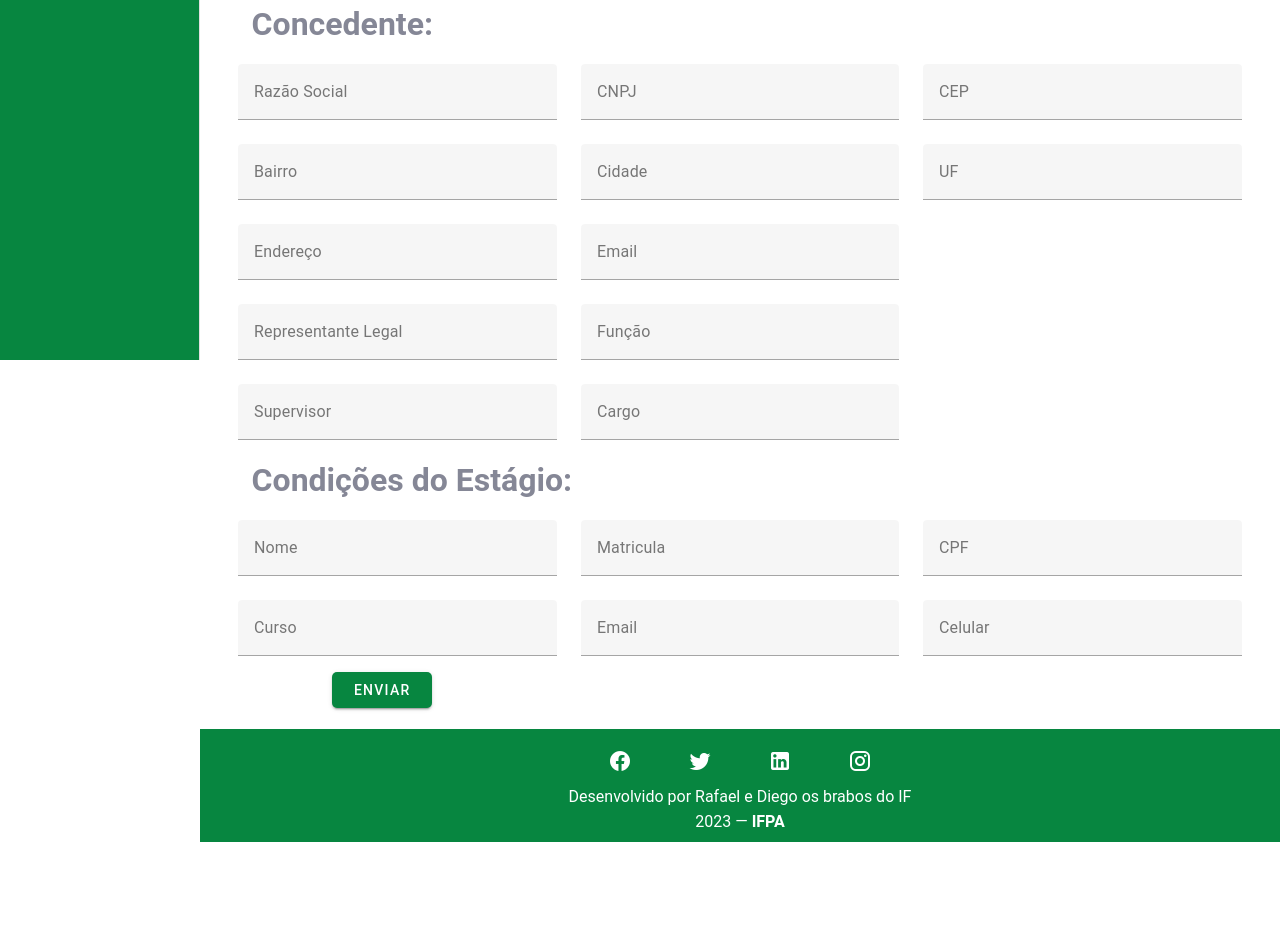
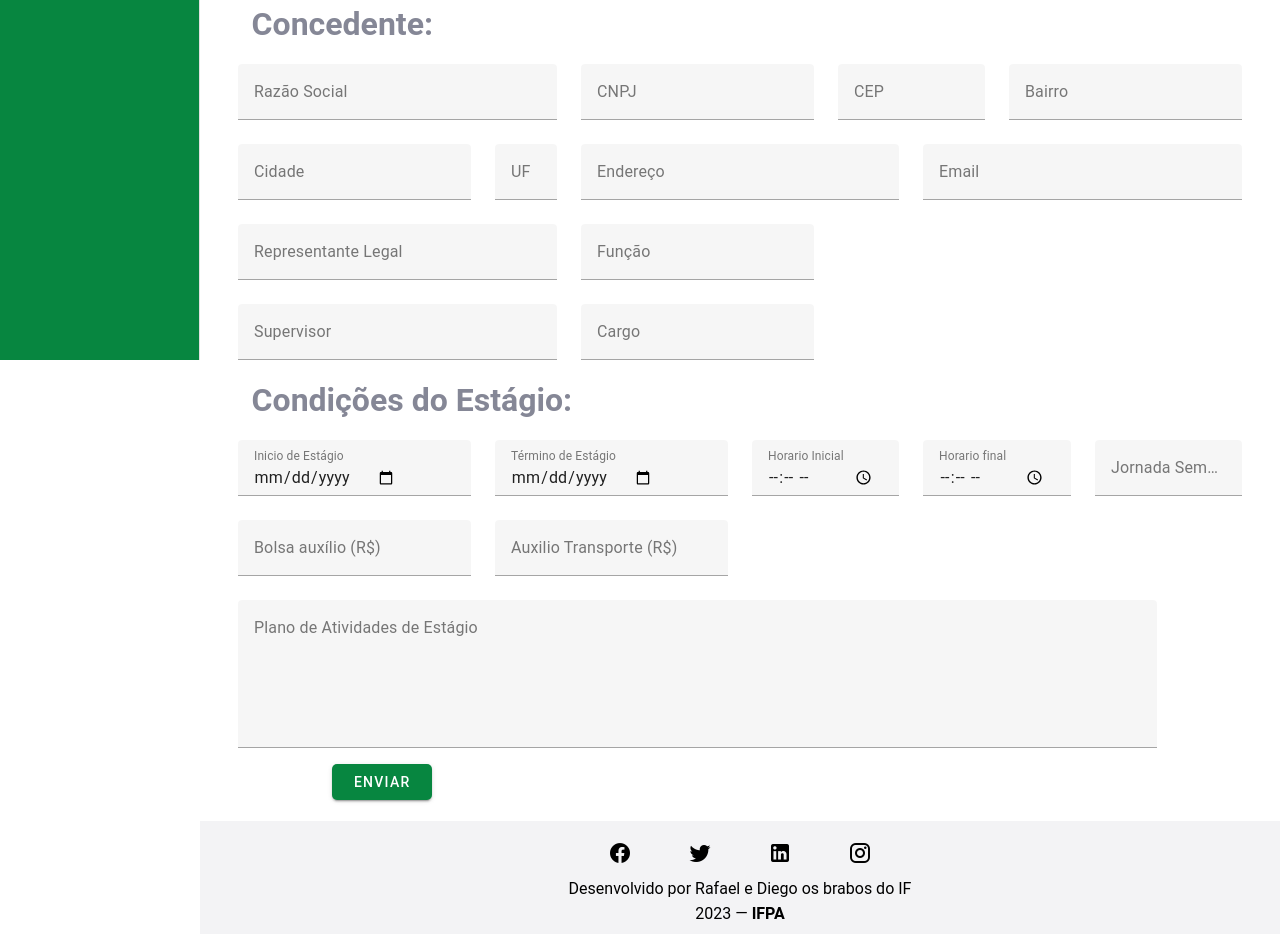
Before and after one commit to diegosantss/Front_estagio_legal, a Vue app: page /estagio/naoobrigatorio in a window 1280 px wide. Shown: the part 440-1374 px from the top of the page. Before the commit the page ends 1282 px from the top, so only its background shows below. Built offline with nearby package versions, Linux system fonts and the light colour scheme.

Commit message:
chore: adicionando inputs no  Formulário

```diff
--- a/src/views/estagio-nao-obrigatorio/estagio-nao-obrigatorio.vue
+++ b/src/views/estagio-nao-obrigatorio/estagio-nao-obrigatorio.vue
@@ -23,9 +23,10 @@
 
               <v-col
                 cols="12"
-                md="4"
+                md="2"
               >
                 <v-text-field
+                  type="number"
                   :counter="10"
                   label="Matricula"
                   hide-details
@@ -34,9 +35,10 @@
               </v-col>
               <v-col
                 cols="12"
-                md="4"
+                md="2"
               >
                 <v-text-field
+                  type="number"
                   :counter="10"
                   label="CPF"
                   required
@@ -66,9 +68,10 @@
               </v-col>
               <v-col
                 cols="12"
-                md="4"
+                md="3"
               >
                 <v-text-field
+                  type="number"
                   :counter="10"
                   label="Celular"
                   required
@@ -97,9 +100,10 @@
 
               <v-col
                 cols="12"
-                md="4"
+                md="3"
               >
                 <v-text-field
+                  type="number"
                   :counter="10"
                   label="CNPJ"
                   hide-details
@@ -108,9 +112,10 @@
               </v-col>
               <v-col
                 cols="12"
-                md="4"
+                md="2"
               >
                 <v-text-field
+                  type="number"
                   :counter="10"
                   label="CEP"
                   required
@@ -119,7 +124,7 @@
               </v-col>
               <v-col
                 cols="12"
-                md="4"
+                md="3"
               >
                 <v-text-field
                   label="Bairro"
@@ -129,7 +134,7 @@
               </v-col>
               <v-col
                 cols="12"
-                md="4"
+                md="3"
               >
                 <v-text-field
                   :counter="10"
@@ -140,7 +145,7 @@
               </v-col>
               <v-col
                 cols="12"
-                md="4"
+                md="1"
               >
                 <v-text-field
                   :counter="10"
@@ -187,7 +192,7 @@
               </v-col>
               <v-col
                 cols="12"
-                md="4"
+                md="3"
               >
                 <v-text-field
                   :counter="10"
@@ -211,7 +216,7 @@
               </v-col>
               <v-col
                 cols="12"
-                md="4"
+                md="3"
               >
                 <v-text-field
                   :counter="10"
@@ -229,11 +234,12 @@
                   <v-row>
                     <v-col
                       cols="12"
-                      md="4"
+                      md="3"
                     >
                       <v-text-field
+                        type="date"
                         :counter="10"
-                        label="Nome"
+                        label="Inicio de Estágio"
                         required
                         hide-details
                       ></v-text-field>
@@ -241,57 +247,86 @@
 
                     <v-col
                       cols="12"
-                      md="4"
+                      md="3"
                     >
                       <v-text-field
+                        type="date"
                         :counter="10"
-                        label="Matricula"
+                        label="Término de Estágio"
                         hide-details
                         required
                       ></v-text-field>
                     </v-col>
                     <v-col
                       cols="12"
-                      md="4"
+                      md="2"
                     >
                       <v-text-field
+                        type="time"
                         :counter="10"
-                        label="CPF"
+                        label="Horario Inicial"
                         required
                         hide-details
                       ></v-text-field>
                     </v-col>
                     <v-col
                       cols="12"
-                      md="4"
+                      md="2"
                     >
                       <v-text-field
-                        label="Curso"
+                        type="time"
+                        label="Horario final"
                         hide-details
                         required
                       ></v-text-field>
                     </v-col>
                     <v-col
                       cols="12"
-                      md="4"
+                      md="2"
                     >
                       <v-text-field
+                        type="number"
                         :counter="10"
-                        label="Email"
+                        label="Jornada Semanal"
                         required
                         hide-details
                       ></v-text-field>
                     </v-col>
                     <v-col
                       cols="12"
-                      md="4"
+                      md="3"
                     >
                       <v-text-field
+                        type="number"
                         :counter="10"
-                        label="Celular"
+                        label="Bolsa auxílio (R$)"
                         required
                         hide-details
                       ></v-text-field>
+                    </v-col>
+                    <v-col
+                      cols="12"
+                      md="3"
+                    >
+                      <v-text-field
+                        type="number"
+                        :counter="10"
+                        label="Auxilio Transporte (R$)"
+                        required
+                        hide-details
+                      ></v-text-field>
+                    </v-col>
+                    <v-col
+                      cols="12"
+                      md="11"
+                    >
+                      <v-textarea
+                        :counter="10"
+                        label="Plano de Atividades de Estágio"
+                        placeholder="1-&#10;2-&#10;3-&#10;4-&#10;5-"
+                        required
+                        hide-details
+                      ></v-textarea>
                     </v-col>
 
                   </v-row>
--- a/src/views/estagio-nao-obrigatorio/style.scss
+++ b/src/views/estagio-nao-obrigatorio/style.scss
@@ -22,7 +22,13 @@ text-align: center;
 }
 
 .btn {
-    align-items: center;
+
+    text-align: center;
     margin: 0 110px;
     @include button-submit
 }
+
+.text1{
+    font-size: 16px;
+    color: #858796;
+}
--- a/src/views/layout/master-menu/master-menu.vue
+++ b/src/views/layout/master-menu/master-menu.vue
@@ -55,7 +55,7 @@
 
       <v-footer
     class="text-center d-flex flex-column"
-    color="#078640"
+    color="#f3f3f5"
     >
       <div>
         <v-btn
```
